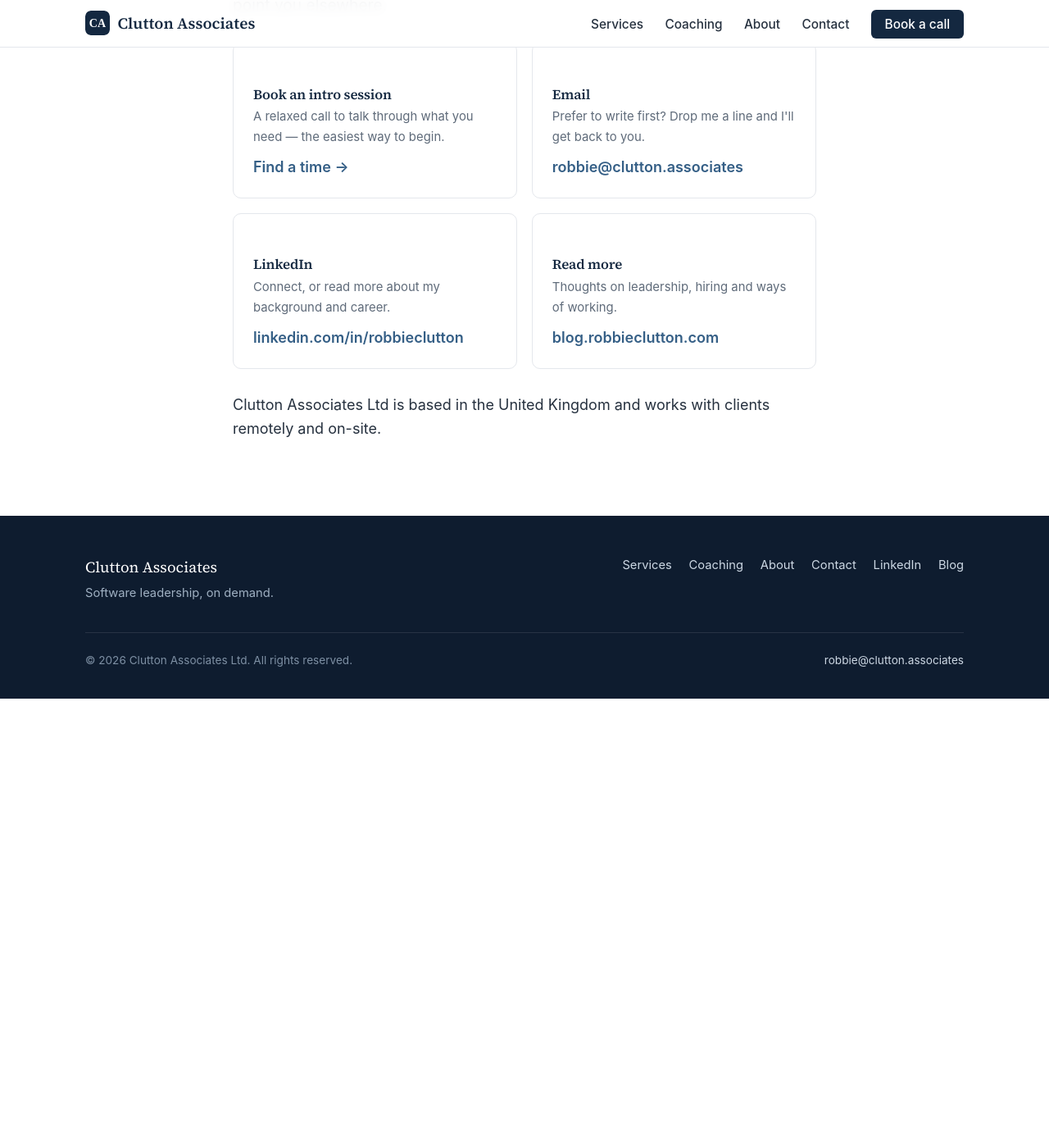
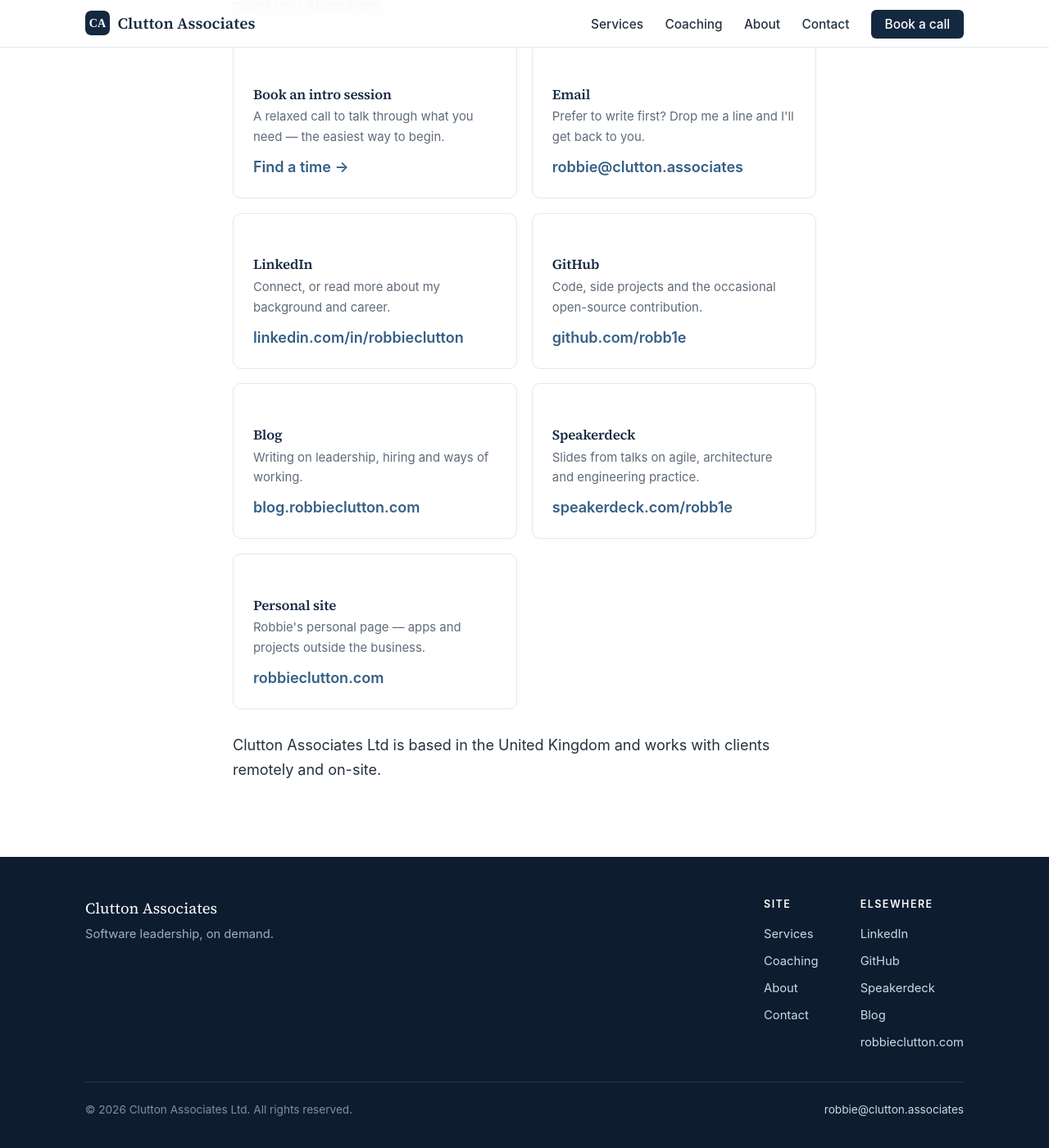
Before and after one commit to robb1e/clutton.associates, a Jekyll site: the page built from contact.md, in a window 1280 px wide and 1400 px high, scrolled down 444 px. Shown: the whole window at 82% size. Built offline with Jekyll 4.4.1, drawn with Linux system fonts in a browser that asks for light colours; before the commit the page ends 1296 px from its top, so only the background shows below that.

Commit message:
Add elsewhere links and a build-time blog feed
Footer is split into Site / Elsewhere columns; contact page gains cards
for GitHub, Speakerdeck and the personal site. All external links are
referenced via site.links so future changes are config-only.

The About page's "Writing & speaking" section now has a dynamic
"Latest from the blog" block fed by script/fetch-posts — a stdlib-only
Ruby script that pulls the Substack RSS into _data/posts.yml. The
script runs in the GitHub Action before each Jekyll build, so the
deployed feed refreshes on every push. Failures are non-fatal: an
empty data file is written and the template falls back to a
"read on the blog" link.

Co-Authored-By: Claude Opus 4.7 <noreply@anthropic.com>

```diff
--- a/_config.yml
+++ b/_config.yml
@@ -18,10 +18,13 @@ plugins:
 
 # Site-wide contact details and links, referenced from layouts and pages.
 links:
-  calendly: "https://calendly.com/robbie-clutton/intro"
-  linkedin: "https://linkedin.com/in/robbieclutton"
-  blog: "https://blog.robbieclutton.com"
-  email: "robbie@clutton.associates"
+  calendly:    "https://calendly.com/robbie-clutton/intro"
+  email:       "robbie@clutton.associates"
+  linkedin:    "https://linkedin.com/in/robbieclutton"
+  github:      "https://github.com/robb1e"
+  speakerdeck: "https://speakerdeck.com/robb1e"
+  blog:        "https://blog.robbieclutton.com"
+  personal:    "https://robbieclutton.com"
 
 # Source files that should not be published to the built site.
 exclude:
--- a/_layouts/default.html
+++ b/_layouts/default.html
@@ -41,18 +41,31 @@
   <footer class="site-footer">
     <div class="container">
       <div class="footer-grid">
-        <div>
+        <div class="footer-brand-block">
           <p class="footer-brand">Clutton Associates</p>
           <p>Software leadership, on demand.</p>
         </div>
+        <div class="footer-nav">
+          <div>
+            <p class="footer-heading">Site</p>
             <ul class="footer-links">
               <li><a href="{{ '/services/' | relative_url }}">Services</a></li>
               <li><a href="{{ '/coaching/' | relative_url }}">Coaching</a></li>
               <li><a href="{{ '/about/' | relative_url }}">About</a></li>
               <li><a href="{{ '/contact/' | relative_url }}">Contact</a></li>
+            </ul>
+          </div>
+          <div>
+            <p class="footer-heading">Elsewhere</p>
+            <ul class="footer-links">
               <li><a href="{{ site.links.linkedin }}">LinkedIn</a></li>
+              <li><a href="{{ site.links.github }}">GitHub</a></li>
+              <li><a href="{{ site.links.speakerdeck }}">Speakerdeck</a></li>
               <li><a href="{{ site.links.blog }}">Blog</a></li>
+              <li><a href="{{ site.links.personal }}">robbieclutton.com</a></li>
             </ul>
+          </div>
+        </div>
       </div>
       <div class="footer-bottom">
         <span>&copy; {{ 'now' | date: "%Y" }} Clutton Associates Ltd. All rights reserved.</span>
--- a/assets/css/main.css
+++ b/assets/css/main.css
@@ -326,6 +326,12 @@ section { padding: 4.6rem 0; }
   font-weight: 600;
   margin-bottom: .1rem;
 }
+.w-summary {
+  color: var(--muted);
+  font-size: .92rem;
+  margin: .3rem 0 0 !important;
+  max-width: 58ch;
+}
 
 /* ---- Footer ------------------------------------------------------ */
 .site-footer {
@@ -337,17 +343,36 @@ section { padding: 4.6rem 0; }
 .footer-grid {
   display: flex;
   justify-content: space-between;
-  gap: 2rem;
+  gap: 2.5rem;
   flex-wrap: wrap;
 }
 .footer-grid p { margin: 0; }
+.footer-brand-block { max-width: 280px; }
 .footer-brand {
   font-family: "Source Serif 4", Georgia, serif;
   color: #fff;
   font-size: 1.15rem;
   margin-bottom: .25rem !important;
 }
-.footer-links { display: flex; gap: 1.3rem; list-style: none; flex-wrap: wrap; }
+.footer-nav {
+  display: flex;
+  gap: 3.2rem;
+  flex-wrap: wrap;
+}
+.footer-heading {
+  color: #fff;
+  font-size: .78rem;
+  font-weight: 600;
+  text-transform: uppercase;
+  letter-spacing: .12em;
+  margin: 0 0 .85rem !important;
+}
+.footer-links {
+  display: flex;
+  flex-direction: column;
+  gap: .55rem;
+  list-style: none;
+}
 .site-footer a { color: #cdd8e4; }
 .site-footer a:hover { color: #fff; }
 .footer-bottom {
--- a/contact.md
+++ b/contact.md
@@ -23,12 +23,27 @@ hide_cta: true
   <div class="contact-card">
     <h3>LinkedIn</h3>
     <p>Connect, or read more about my background and career.</p>
-    <a href="https://linkedin.com/in/robbieclutton">linkedin.com/in/robbieclutton</a>
+    <a href="{{ site.links.linkedin }}">linkedin.com/in/robbieclutton</a>
   </div>
   <div class="contact-card">
-    <h3>Read more</h3>
-    <p>Thoughts on leadership, hiring and ways of working.</p>
-    <a href="https://blog.robbieclutton.com">blog.robbieclutton.com</a>
+    <h3>GitHub</h3>
+    <p>Code, side projects and the occasional open-source contribution.</p>
+    <a href="{{ site.links.github }}">github.com/robb1e</a>
+  </div>
+  <div class="contact-card">
+    <h3>Blog</h3>
+    <p>Writing on leadership, hiring and ways of working.</p>
+    <a href="{{ site.links.blog }}">blog.robbieclutton.com</a>
+  </div>
+  <div class="contact-card">
+    <h3>Speakerdeck</h3>
+    <p>Slides from talks on agile, architecture and engineering practice.</p>
+    <a href="{{ site.links.speakerdeck }}">speakerdeck.com/robb1e</a>
+  </div>
+  <div class="contact-card">
+    <h3>Personal site</h3>
+    <p>Robbie's personal page — apps and projects outside the business.</p>
+    <a href="{{ site.links.personal }}">robbieclutton.com</a>
   </div>
 </div>
 
```
Also changed, not shown: CLAUDE.md (+15 -0 lines), about.md (+16 -8 lines), .github/workflows/jekyll-gh-pages.yml, 3 other files. Lines whose indentation alone changed are shown as unchanged.
